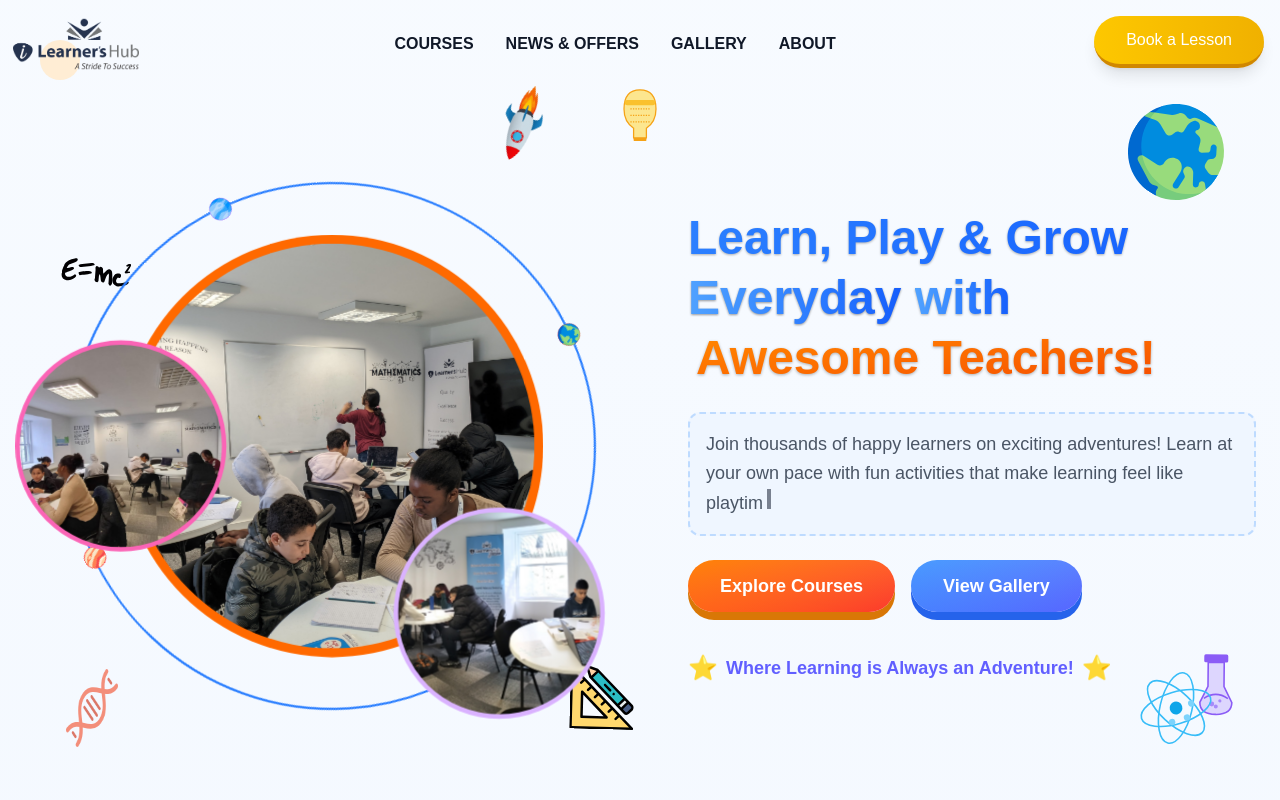
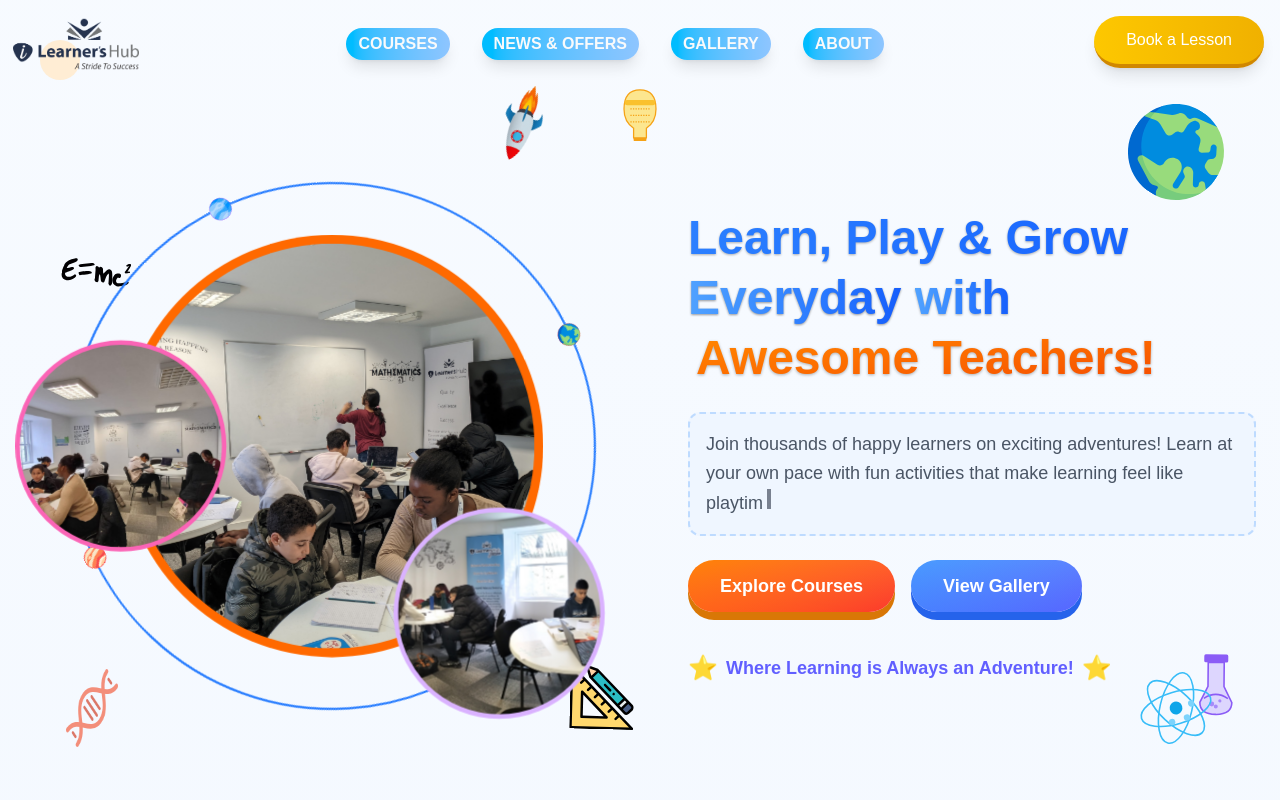
Before and after one commit to MoyasiGinko/iLearners-Hub, a Next.js app: page / in a window 1280 px wide. Shown: the top 800 px of the page. Built offline with nearby package versions, Linux system fonts and the light colour scheme.

Commit message:
Update index.tsx

```diff
--- a/components/main/header/index.tsx
+++ b/components/main/header/index.tsx
@@ -245,14 +245,29 @@ const Header = () => {
                 <Link
                   key={item.title}
                   href={item.href}
-                  className={`font-semibold transition-colors duration-200 hover:scale-105 transform relative group ${
-                    isScrolled
-                      ? "text-gray-950 hover:text-slate-950"
-                      : "text-gray-900 hover:text-gray-950"
+                  className={`font-semibold transition-all duration-300 transform relative px-3 py-1 rounded-2xl bg-gradient-to-r from-sky-400 to-blue-300 hover:bg-gradient-to-r hover:from-[#fbbf24] hover:to-[#f472b6] overflow-hidden group shadow-lg hover:shadow-2xl hover:scale-105 hover:-translate-y-1 hover:rotate-x-6 hover:rotate-y-3 ${
+                    isScrolled ? "text-gray-50 " : "text-gray-50"
                   }`}
+                  style={{
+                    perspective: "600px",
+                  }}
                 >
-                  {item.title}
-                  <span className="absolute bottom-0 left-0 w-0 h-0.5 bg-slate-600 transition-all duration-300 group-hover:w-full"></span>
+                  <span className="relative z-10 block transition-transform duration-300 group-hover:translate-y-[-120%] group-hover:opacity-0">
+                    {item.title}
+                  </span>
+                  <span className="absolute left-0 top-0 w-full h-full flex items-center justify-center z-0 transition-transform duration-300 translate-y-[120%] opacity-0 group-hover:translate-y-0 group-hover:opacity-100">
+                    <span className="bg-gradient-to-r from-blue-50 via-purple-50 to-indigo-50 bg-clip-text text-transparent animate-gradient-x">
+                      {item.title}
+                    </span>
+                  </span>
+                  {/* 3D hover background effect */}
+                  <span
+                    className="absolute inset-0 rounded-2xl z-0 transition-all duration-300 opacity-0 group-hover:opacity-100 group-hover:scale-110 group-hover:blur-sm"
+                    style={{
+                      boxShadow: "0 8px 32px 0 rgba(31, 38, 135, 0.37)",
+                      filter: "blur(4px)",
+                    }}
+                  />
                 </Link>
               ))}
             </div>
```
